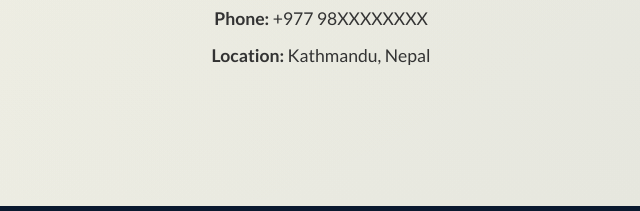
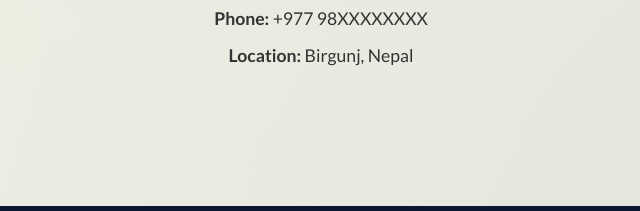
Before and after one commit to mehulsingh1209/salonigupta, a plain HTML site: page index.html in a window 1280 px wide. Shown: the part 4993-5204 px from the top of the page, 319-959 px from the left. Drawn offline with nearby package versions, Linux system fonts and the light colour scheme.

Commit message:
Update index.html

```diff
--- a/index.html
+++ b/index.html
@@ -212,7 +212,7 @@
             <h3>Contact Information</h3>
             <p><strong>Email:</strong> saloni.gupta@email.com</p>
             <p><strong>Phone:</strong> +977 98XXXXXXXX</p>
-            <p><strong>Location:</strong> Kathmandu, Nepal</p>
+            <p><strong>Location:</strong> Birgunj, Nepal</p>
         </div>
     </section>
 
```
